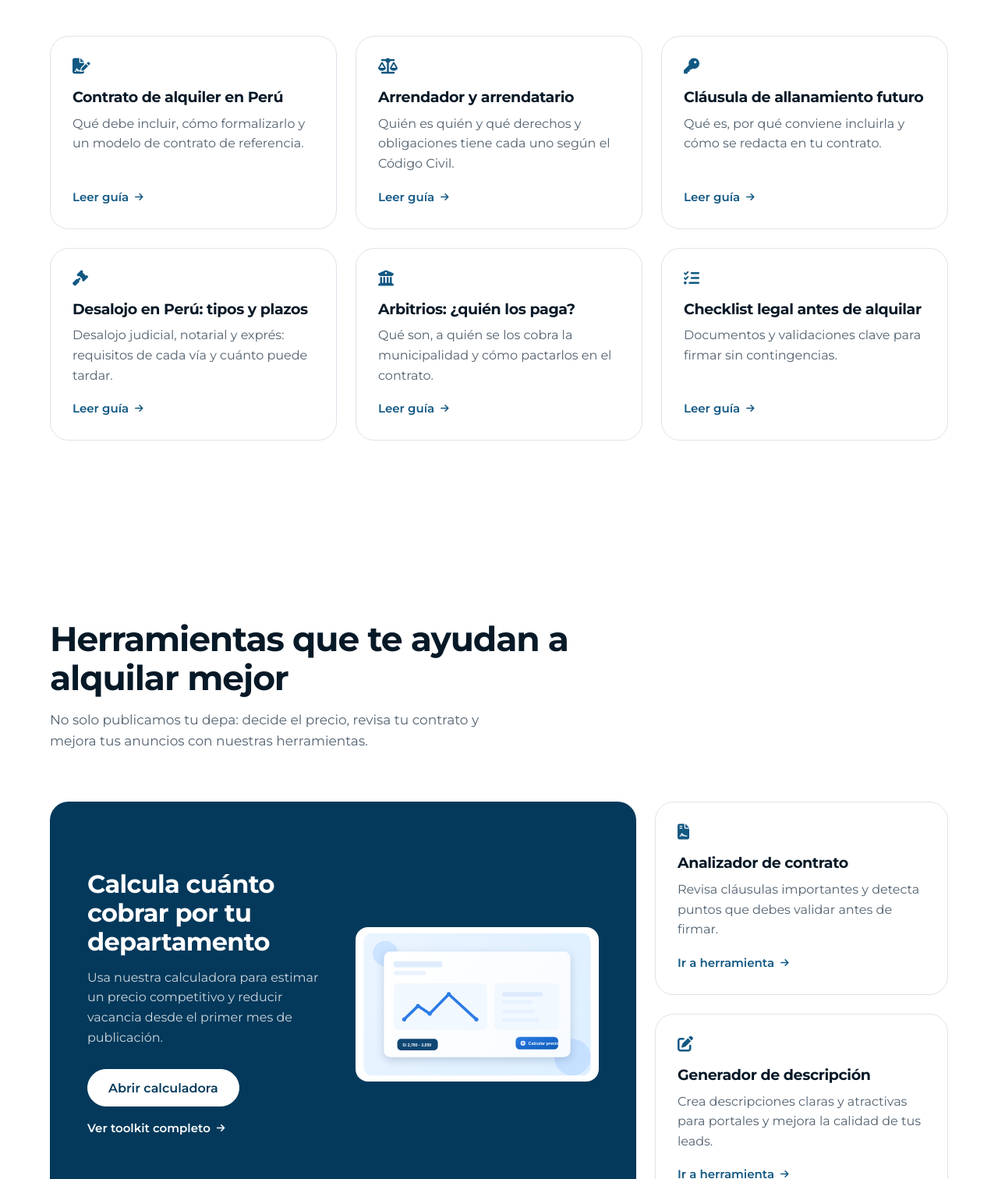
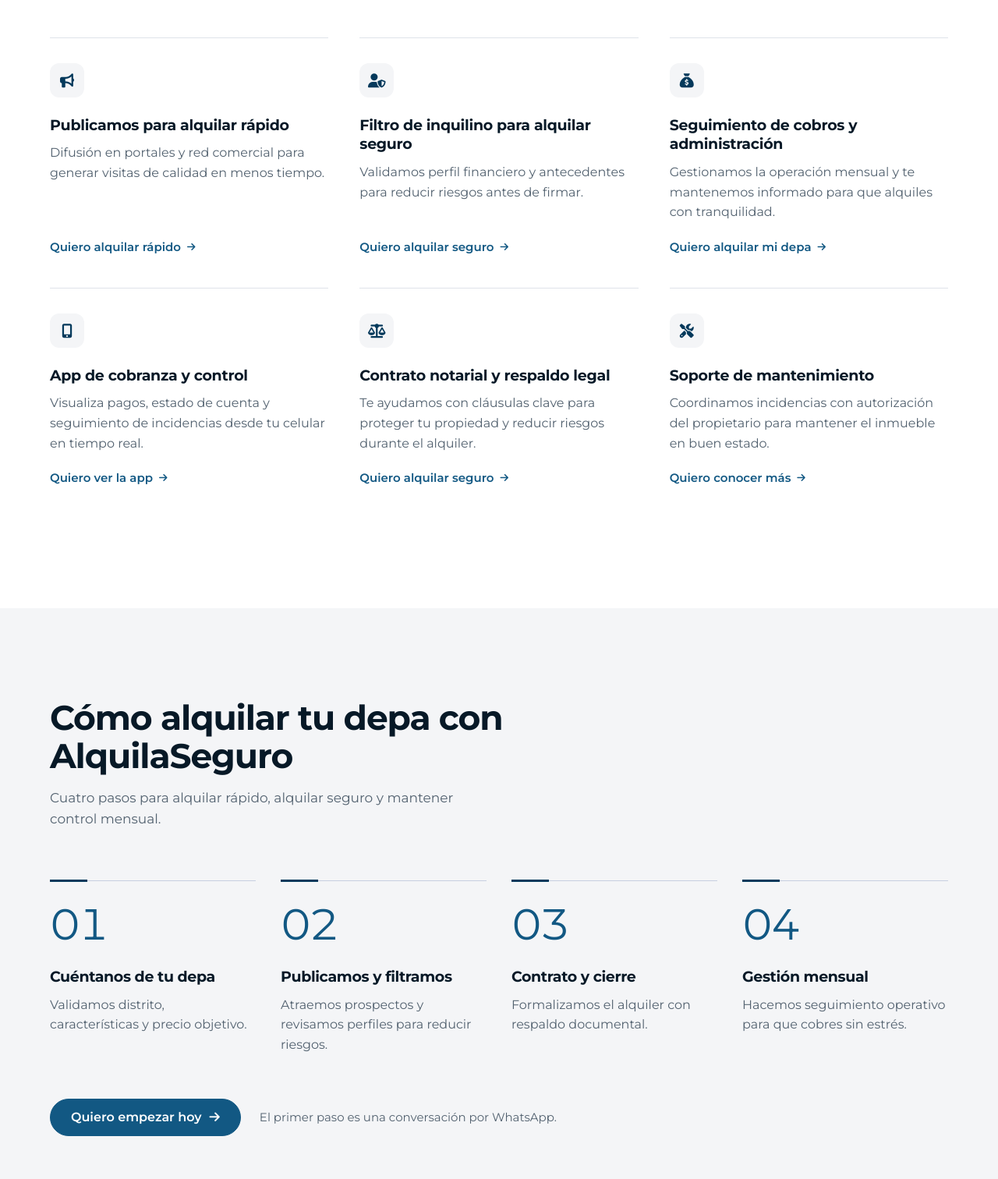
Before and after one commit to tamibot/alquila-seguro-landing, a website: page index.html in a window 1280 px wide. Shown: the part 1288-2800 px from the top of the page at 78% size. Drawn offline with Linux system fonts and the light colour scheme.

Commit message:
Revert "feat(seo): la home pasa a portal de guías legales para propietarios, con CTA a Proper Rentas"
This reverts commit 68c68bb5a3c2a7afa3fd3ec6259746515ec16176.

```diff
--- a/index.html
+++ b/index.html
@@ -4,13 +4,13 @@
 <head>
     <meta charset="UTF-8">
     <meta name="viewport" content="width=device-width, initial-scale=1.0">
-    <title>Guías legales para alquilar tu depa en Perú | AlquilaSeguro</title>
+    <title>Alquila tu depa rápido y seguro en Lima | AlquilaSeguro</title>
     <link rel="icon" type="image/png" sizes="32x32" href="img/favicon-32.png">
     <link rel="icon" type="image/png" sizes="192x192" href="img/favicon-192.png">
     <link rel="apple-touch-icon" sizes="180x180" href="img/apple-touch-icon.png">
     <link rel="shortcut icon" href="img/favicon-32.png">
     <meta name="description"
-        content="Guías legales gratis para alquilar tu depa en Perú: contrato de alquiler y modelo, cláusula de allanamiento futuro, desalojo y arbitrios, más calculadoras para propietarios.">
+        content="Alquila tu casa o departamento rápido y seguro. Verificamos inquilinos, garantizamos la renta puntual y nos encargamos de toda la gestión sin preocupaciones.">
     <meta name="robots" content="index, follow, max-image-preview:large, max-snippet:-1, max-video-preview:-1">
     <meta name="author" content="AlquilaSeguro">
     <meta name="theme-color" content="#04395b">
@@ -23,9 +23,9 @@
     <!-- Open Graph / Facebook -->
     <meta property="og:type" content="website">
     <meta property="og:url" content="https://www.alquilaseguro.com.pe/">
-    <meta property="og:title" content="Guías legales para alquilar tu depa en Perú | AlquilaSeguro">
+    <meta property="og:title" content="Alquila tu depa rápido y seguro | AlquilaSeguro">
     <meta property="og:description"
-        content="Guías legales gratis para alquilar tu depa en Perú: contrato de alquiler y modelo, cláusula de allanamiento futuro, desalojo y arbitrios, más calculadoras para propietarios.">
+        content="Alquila tu casa o departamento rápido y seguro. Verificamos inquilinos, garantizamos la renta puntual y nos encargamos de toda la gestión.">
     <meta property="og:image" content="https://www.alquilaseguro.com.pe/img/og-alquilaseguro-entrega.png">
     <meta property="og:site_name" content="AlquilaSeguro">
     <meta property="og:locale" content="es_PE">
@@ -37,9 +37,9 @@
     <!-- Twitter -->
     <meta name="twitter:card" content="summary_large_image">
     <meta name="twitter:url" content="https://www.alquilaseguro.com.pe/">
-    <meta name="twitter:title" content="Guías legales para alquilar tu depa en Perú | AlquilaSeguro">
+    <meta name="twitter:title" content="Alquila tu depa rápido y seguro | AlquilaSeguro">
     <meta name="twitter:description"
-        content="Guías legales gratis para alquilar tu depa en Perú: contrato de alquiler y modelo, cláusula de allanamiento futuro, desalojo y arbitrios, más calculadoras para propietarios.">
+        content="Alquila tu casa o departamento rápido y seguro. Verificamos inquilinos, garantizamos la renta puntual y nos encargamos de toda la gestión.">
     <meta name="twitter:image" content="https://www.alquilaseguro.com.pe/img/og-alquilaseguro-entrega.png">
     <meta name="twitter:image:alt" content="AlquilaSeguro - Entrega de departamento con respaldo y gestión segura">
     <meta name="twitter:site" content="@alquilaseguro">
@@ -279,7 +279,8 @@
                     <span class="logo-wordmark"><span class="brand-heavy">Alquila</span><span class="brand-light">Seguro</span></span>
                 </a>
                 <ul class="nav-links" id="nav-links">
-                    <li><a href="#guias">Guías legales</a></li>
+                    <li><a href="#servicios">Servicios</a></li>
+                    <li><a href="#proceso">Cómo funciona</a></li>
                     <li><a href="#herramientas">Herramientas</a></li>
                     <li><a href="#testimonios">Testimonios</a></li>
                     <li><a href="#blog">Blog</a></li>
@@ -301,13 +302,16 @@
         <section id="inicio" class="hero">
             <div class="container hero-grid">
                 <div class="hero-content">
-                    <h1>Alquila tu depa seguro: <span class="h1-soft">guías legales y herramientas gratis</span></h1>
-                    <p class="hero-lead">Contrato de alquiler, cláusula de allanamiento futuro, desalojo y arbitrios explicados en simple, con base en la ley peruana. Y calculadoras para fijar el precio de tu depa.</p>
+                    <h1>Alquila tu depa rápido, <span class="h1-soft">alquila seguro y sin complicarte</span></h1>
+                    <p class="hero-lead">Publicamos tu propiedad, evaluamos inquilinos y gestionamos el proceso de punta a
+                        punta para que alquiles con menos vacancia, más control y pagos con seguimiento.</p>
                     <div class="hero-actions">
-                        <a href="#guias" class="btn btn-light btn-lg">Ver guías legales
+                        <a href="https://wa.me/51912462976?text=Hola%2C%20vengo%20de%20la%20web%20de%20AlquilaSeguro%2C%20quisiera%20mas%20informacion."
+                            target="_blank" rel="noopener noreferrer" class="btn btn-light btn-lg">Quiero alquilar mi depa
                             <i class="fa-solid fa-arrow-right" aria-hidden="true"></i></a>
-                        <a href="https://landing-rentas.proper.com.pe/?utm_source=alquilaseguro&amp;utm_medium=referral&amp;utm_campaign=home"
-                            target="_blank" rel="noopener" class="btn secondary-btn btn-lg">Prefiero que lo gestionen por mí</a>
+                        <a href="https://wa.me/51912462976?text=Hola%2C%20vengo%20de%20la%20web%20de%20AlquilaSeguro%2C%20quisiera%20mas%20informacion."
+                            target="_blank" rel="noopener noreferrer" class="btn secondary-btn btn-lg"><i
+                                class="fa-brands fa-whatsapp" aria-hidden="true"></i> Contactar con un asesor</a>
                     </div>
                     <p class="hero-note">Lima Metropolitana · Alquileres de largo plazo</p>
                 </div>
@@ -349,57 +353,116 @@
             </div>
         </section>
 
-        <section id="guias" class="services">
+        <section id="servicios" class="services">
             <div class="container">
                 <div class="section-heading">
-                    <h2 class="section-title">Guías legales para alquilar tu depa en Perú</h2>
-                    <p class="section-subtitle">Lo que dice la ley sobre contratos, desalojo y arbitrios, explicado en simple
-                        y con las fuentes oficiales al final de cada guía.</p>
+                    <h2 class="section-title">Tu depa alquilado rápido y con respaldo</h2>
+                    <p class="section-subtitle">Nos enfocamos en lo que más te importa: menos vacancia, inquilino
+                        confiable y pagos con seguimiento.</p>
                 </div>
 
-                <div class="guides-grid">
-                    <article class="tools-mini-card">
-                        <i class="fa-solid fa-file-signature tools-mini-icon" aria-hidden="true"></i>
-                        <h3>Contrato de alquiler en Perú</h3>
-                        <p>Qué debe incluir, cómo formalizarlo y un modelo de contrato de referencia.</p>
-                        <a href="blog/post-contrato-de-alquiler-peru.html" class="learn-more-inline">Leer guía <i
+                <div class="services-grid">
+                    <div class="service-card">
+                        <div class="icon-wrapper" aria-hidden="true">
+                            <i class="fa-solid fa-bullhorn"></i>
+                        </div>
+                        <h3>Publicamos para alquilar rápido</h3>
+                        <p>Difusión en portales y red comercial para generar visitas de calidad en menos tiempo.</p>
+                        <a href="https://wa.me/51912462976?text=Hola%2C%20vengo%20de%20la%20web%20de%20AlquilaSeguro%2C%20quisiera%20mas%20informacion."
+                            target="_blank" rel="noopener noreferrer" class="learn-more">Quiero alquilar rápido <i
                                 class="fa-solid fa-arrow-right" aria-hidden="true"></i></a>
-                    </article>
-                    <article class="tools-mini-card">
-                        <i class="fa-solid fa-scale-balanced tools-mini-icon" aria-hidden="true"></i>
-                        <h3>Arrendador y arrendatario</h3>
-                        <p>Quién es quién y qué derechos y obligaciones tiene cada uno según el Código Civil.</p>
-                        <a href="blog/post-arrendador-y-arrendatario.html" class="learn-more-inline">Leer guía <i
+                    </div>
+
+                    <div class="service-card">
+                        <div class="icon-wrapper" aria-hidden="true">
+                            <i class="fa-solid fa-user-shield"></i>
+                        </div>
+                        <h3>Filtro de inquilino para alquilar seguro</h3>
+                        <p>Validamos perfil financiero y antecedentes para reducir riesgos antes de firmar.</p>
+                        <a href="https://wa.me/51912462976?text=Hola%2C%20vengo%20de%20la%20web%20de%20AlquilaSeguro%2C%20quisiera%20mas%20informacion."
+                            target="_blank" rel="noopener noreferrer" class="learn-more">Quiero alquilar seguro <i
                                 class="fa-solid fa-arrow-right" aria-hidden="true"></i></a>
-                    </article>
-                    <article class="tools-mini-card">
-                        <i class="fa-solid fa-key tools-mini-icon" aria-hidden="true"></i>
-                        <h3>Cláusula de allanamiento futuro</h3>
-                        <p>Qué es, por qué conviene incluirla y cómo se redacta en tu contrato.</p>
-                        <a href="blog/post-clausula-de-allanamiento-futuro.html" class="learn-more-inline">Leer guía <i
+                    </div>
+
+                    <div class="service-card">
+                        <div class="icon-wrapper" aria-hidden="true">
+                            <i class="fa-solid fa-sack-dollar"></i>
+                        </div>
+                        <h3>Seguimiento de cobros y administración</h3>
+                        <p>Gestionamos la operación mensual y te mantenemos informado para que alquiles con tranquilidad.</p>
+                        <a href="https://wa.me/51912462976?text=Hola%2C%20vengo%20de%20la%20web%20de%20AlquilaSeguro%2C%20quisiera%20mas%20informacion."
+                            target="_blank" rel="noopener noreferrer" class="learn-more">Quiero alquilar mi depa <i
                                 class="fa-solid fa-arrow-right" aria-hidden="true"></i></a>
-                    </article>
-                    <article class="tools-mini-card">
-                        <i class="fa-solid fa-gavel tools-mini-icon" aria-hidden="true"></i>
-                        <h3>Desalojo en Perú: tipos y plazos</h3>
-                        <p>Desalojo judicial, notarial y exprés: requisitos de cada vía y cuánto puede tardar.</p>
-                        <a href="blog/post-desalojo-peru-tipos-y-plazos.html" class="learn-more-inline">Leer guía <i
+                    </div>
+                    <div class="service-card">
+                        <div class="icon-wrapper" aria-hidden="true">
+                            <i class="fa-solid fa-mobile-screen-button"></i>
+                        </div>
+                        <h3>App de cobranza y control</h3>
+                        <p>Visualiza pagos, estado de cuenta y seguimiento de incidencias desde tu celular en tiempo real.</p>
+                        <a href="https://wa.me/51912462976?text=Hola%2C%20vengo%20de%20la%20web%20de%20AlquilaSeguro%2C%20quisiera%20mas%20informacion."
+                            target="_blank" rel="noopener noreferrer" class="learn-more">Quiero ver la app <i
                                 class="fa-solid fa-arrow-right" aria-hidden="true"></i></a>
-                    </article>
-                    <article class="tools-mini-card">
-                        <i class="fa-solid fa-building-columns tools-mini-icon" aria-hidden="true"></i>
-                        <h3>Arbitrios: ¿quién los paga?</h3>
-                        <p>Qué son, a quién se los cobra la municipalidad y cómo pactarlos en el contrato.</p>
-                        <a href="blog/post-arbitrios-quien-paga-alquiler.html" class="learn-more-inline">Leer guía <i
+                    </div>
+                    <div class="service-card">
+                        <div class="icon-wrapper" aria-hidden="true">
+                            <i class="fa-solid fa-scale-balanced"></i>
+                        </div>
+                        <h3>Contrato notarial y respaldo legal</h3>
+                        <p>Te ayudamos con cláusulas clave para proteger tu propiedad y reducir riesgos durante el alquiler.</p>
+                        <a href="https://wa.me/51912462976?text=Hola%2C%20vengo%20de%20la%20web%20de%20AlquilaSeguro%2C%20quisiera%20mas%20informacion."
+                            target="_blank" rel="noopener noreferrer" class="learn-more">Quiero alquilar seguro <i
                                 class="fa-solid fa-arrow-right" aria-hidden="true"></i></a>
-                    </article>
-                    <article class="tools-mini-card">
-                        <i class="fa-solid fa-list-check tools-mini-icon" aria-hidden="true"></i>
-                        <h3>Checklist legal antes de alquilar</h3>
-                        <p>Documentos y validaciones clave para firmar sin contingencias.</p>
-                        <a href="blog/post-checklist-legal.html" class="learn-more-inline">Leer guía <i
+                    </div>
+                    <div class="service-card">
+                        <div class="icon-wrapper" aria-hidden="true">
+                            <i class="fa-solid fa-screwdriver-wrench"></i>
+                        </div>
+                        <h3>Soporte de mantenimiento</h3>
+                        <p>Coordinamos incidencias con autorización del propietario para mantener el inmueble en buen estado.</p>
+                        <a href="https://wa.me/51912462976?text=Hola%2C%20vengo%20de%20la%20web%20de%20AlquilaSeguro%2C%20quisiera%20mas%20informacion."
+                            target="_blank" rel="noopener noreferrer" class="learn-more">Quiero conocer más <i
                                 class="fa-solid fa-arrow-right" aria-hidden="true"></i></a>
-                    </article>
+                    </div>
+                </div>
+            </div>
+        </section>
+
+        <section id="proceso" class="process">
+            <div class="container">
+                <div class="section-heading">
+                    <h2 class="section-title">Cómo alquilar tu depa con AlquilaSeguro</h2>
+                    <p class="section-subtitle">Cuatro pasos para alquilar rápido, alquilar seguro y mantener control
+                        mensual.</p>
+                </div>
+
+                <ol class="process-steps">
+                    <li class="step">
+                        <span class="step-label" aria-hidden="true">01</span>
+                        <h3>Cuéntanos de tu depa</h3>
+                        <p>Validamos distrito, características y precio objetivo.</p>
+                    </li>
+                    <li class="step">
+                        <span class="step-label" aria-hidden="true">02</span>
+                        <h3>Publicamos y filtramos</h3>
+                        <p>Atraemos prospectos y revisamos perfiles para reducir riesgos.</p>
+                    </li>
+                    <li class="step">
+                        <span class="step-label" aria-hidden="true">03</span>
+                        <h3>Contrato y cierre</h3>
+                        <p>Formalizamos el alquiler con respaldo documental.</p>
+                    </li>
+                    <li class="step">
+                        <span class="step-label" aria-hidden="true">04</span>
+                        <h3>Gestión mensual</h3>
+                        <p>Hacemos seguimiento operativo para que cobres sin estrés.</p>
+                    </li>
+                </ol>
+                <div class="section-action">
+                    <a href="https://wa.me/51912462976?text=Hola%2C%20vengo%20de%20la%20web%20de%20AlquilaSeguro%2C%20quisiera%20mas%20informacion."
+                        target="_blank" rel="noopener noreferrer" class="btn">Quiero empezar hoy <i
+                            class="fa-solid fa-arrow-right" aria-hidden="true"></i></a>
+                    <p class="section-action-note">El primer paso es una conversación por WhatsApp.</p>
                 </div>
             </div>
         </section>
@@ -456,12 +519,13 @@
                 <div class="contact-card">
                     <div class="contact-bg" aria-hidden="true"></div>
                     <div class="contact-content">
-                        <h2 class="contact-title">¿Prefieres que expertos lo hagan por ti?</h2>
-                        <p class="contact-text">Proper Rentas busca y evalúa al inquilino, prepara el contrato y se encarga de la cobranza de tu depa en Lima.</p>
+                        <h2 class="contact-title">¿Listo para alquilar tu depa?</h2>
+                        <p class="contact-text">Escríbenos por WhatsApp y te guiamos paso a paso para iniciar el proceso.</p>
                     </div>
                     <div class="contact-actions">
-                        <a href="https://landing-rentas.proper.com.pe/?utm_source=alquilaseguro&amp;utm_medium=referral&amp;utm_campaign=home-contacto" target="_blank" rel="noopener" class="btn btn-light btn-lg">Conocer Proper Rentas <i class="fa-solid fa-arrow-right" aria-hidden="true"></i></a>
-                        <a href="https://wa.me/51912462976?text=Hola%2C%20vengo%20de%20la%20web%20de%20AlquilaSeguro%2C%20quisiera%20mas%20informacion." target="_blank" rel="noopener noreferrer" class="btn secondary-btn btn-lg"><i class="fa-brands fa-whatsapp" aria-hidden="true"></i> Escribir por WhatsApp</a>
+                        <a href="https://wa.me/51912462976?text=Hola%2C%20vengo%20de%20la%20web%20de%20AlquilaSeguro%2C%20quisiera%20mas%20informacion."
+                            target="_blank" rel="noopener noreferrer" class="btn btn-light btn-lg"><i
+                                class="fa-brands fa-whatsapp" aria-hidden="true"></i> Contactar con un asesor</a>
                     </div>
                 </div>
             </div>
@@ -747,8 +811,9 @@
                     <p class="footer-heading">Compañía</p>
                     <ul>
                         <li><a href="#inicio">Nosotros</a></li>
-                        <li><a href="#guias">Guías legales</a></li>
-                            <li><a href="#herramientas">Herramientas</a></li>
+                        <li><a href="#servicios">Servicios</a></li>
+                        <li><a href="#proceso">Cómo funciona</a></li>
+                        <li><a href="#herramientas">Herramientas</a></li>
                         <li><a href="#testimonios">Testimonios</a></li>
                         <li><a href="#blog">Blog</a></li>
                         <li><a href="#faq">Preguntas frecuentes</a></li>
--- a/styles.css
+++ b/styles.css
@@ -771,29 +771,6 @@ nav {
     display: grid;
     grid-template-rows: 1fr 1fr;
     gap: 24px;
-}
-
-/* Guías legales de la home: mismas tarjetas que las herramientas, en grilla de 3 */
-.guides-grid {
-    display: grid;
-    grid-template-columns: repeat(3, minmax(0, 1fr));
-    gap: 24px;
-}
-
-.guides-grid .learn-more-inline {
-    margin-top: auto;
-}
-
-@media (max-width: 1024px) {
-    .guides-grid {
-        grid-template-columns: repeat(2, minmax(0, 1fr));
-    }
-}
-
-@media (max-width: 640px) {
-    .guides-grid {
-        grid-template-columns: 1fr;
-    }
 }
 
 .tools-mini-card {
```
